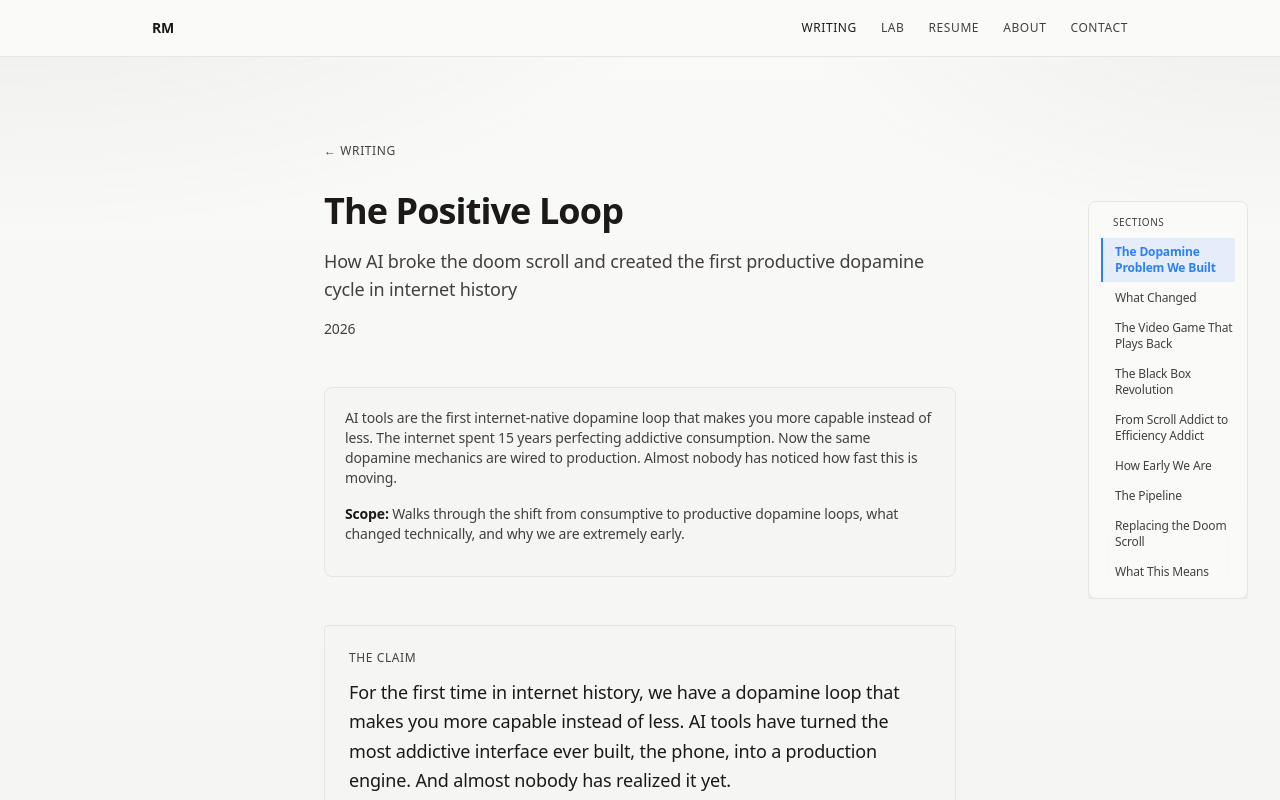
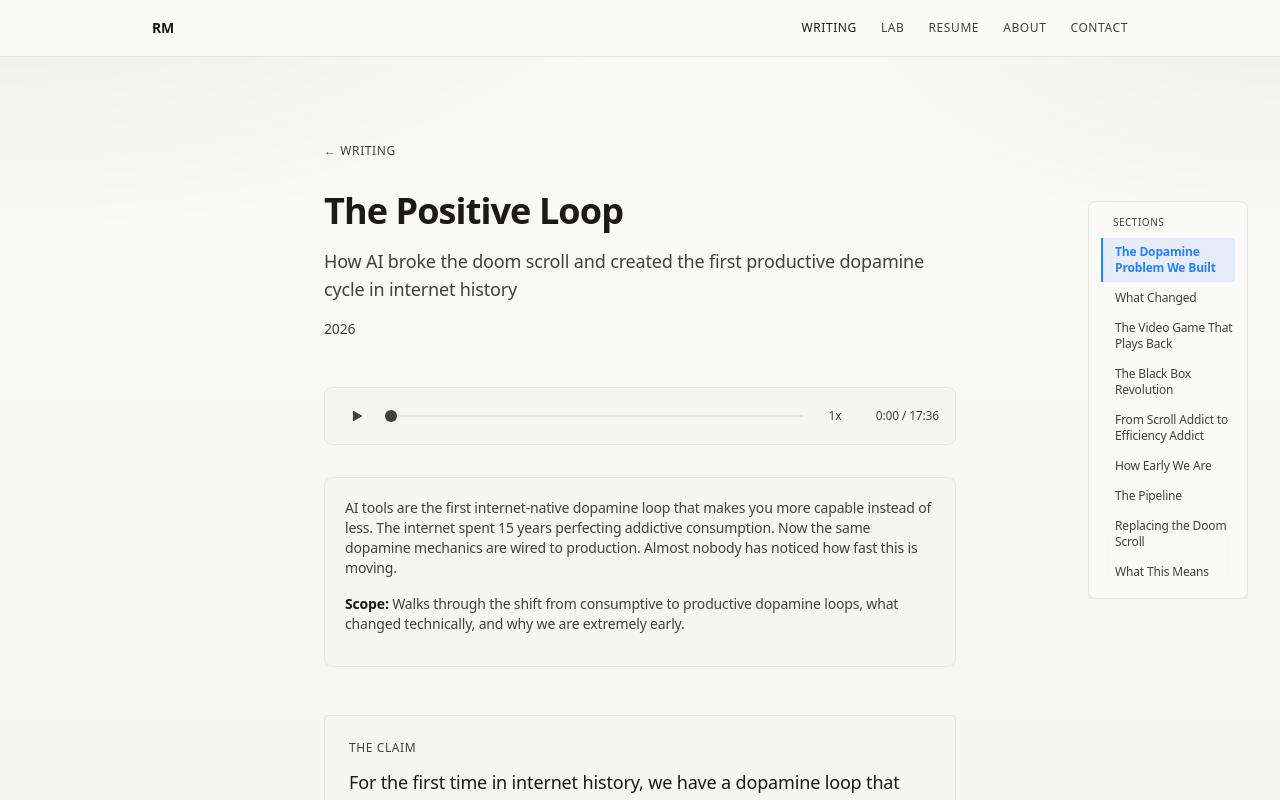
Before and after one commit to RohitMangtani/rohitmangtani-web, a Next.js app: page /writing/the-positive-loop in a window 1280 px wide. Shown: the top 800 px of the page. Built offline with nearby package versions, Linux system fonts and the light colour scheme.

Commit message:
Add article narration using Web Speech API
Zero-dependency text-to-speech narrator bar on all articles.
Play/pause, seek, speed toggle (1x/1.25x/1.5x/0.75x), time estimate.

Co-Authored-By: Claude Opus 4.6 <noreply@anthropic.com>

```diff
--- a/app/globals.css
+++ b/app/globals.css
@@ -236,6 +236,52 @@
     border-radius: 16px;
     padding: 24px;
   }
+
+  /* Narrator range slider */
+  .narrator-slider {
+    -webkit-appearance: none;
+    appearance: none;
+    height: 2px;
+    background: var(--border);
+    border-radius: 1px;
+    outline: none;
+    cursor: pointer;
+  }
+
+  .narrator-slider::-webkit-slider-thumb {
+    -webkit-appearance: none;
+    appearance: none;
+    width: 12px;
+    height: 12px;
+    border-radius: 50%;
+    background: var(--fg-muted);
+    border: none;
+    cursor: pointer;
+  }
+
+  .narrator-slider::-moz-range-track {
+    height: 2px;
+    background: var(--border);
+    border-radius: 1px;
+    border: none;
+  }
+
+  .narrator-slider::-moz-range-thumb {
+    width: 12px;
+    height: 12px;
+    border-radius: 50%;
+    background: var(--fg-muted);
+    border: none;
+    cursor: pointer;
+  }
+
+  .narrator-slider:hover::-webkit-slider-thumb {
+    background: var(--fg);
+  }
+
+  .narrator-slider:hover::-moz-range-thumb {
+    background: var(--fg);
+  }
 }
 
 @keyframes fade-in {
--- /dev/null
+++ b/components/ArticleNarrator.tsx
@@ -0,0 +1,236 @@
+'use client';
+
+import { useState, useRef, useEffect, useMemo, useCallback } from 'react';
+import type { ContentSection } from '@/types/base';
+
+function stripHtml(html: string): string {
+  return html
+    .replace(/<(?:table|figure|svg)[\s\S]*?<\/(?:table|figure|svg)>/gi, '')
+    .replace(/<\/(?:p|div|li|h[1-6]|blockquote|tr|figcaption)>/gi, '\n')
+    .replace(/<br\s*\/?>/gi, ' ')
+    .replace(/<[^>]*>/g, '')
+    .replace(/&nbsp;/g, ' ')
+    .replace(/&amp;/g, '&')
+    .replace(/&lt;/g, '<')
+    .replace(/&gt;/g, '>')
+    .replace(/&quot;/g, '"')
+    .replace(/&#39;/g, "'")
+    .replace(/\s+/g, ' ')
+    .trim();
+}
+
+function splitSentences(text: string): string[] {
+  if (!text) return [];
+  return text.split(/\n/)
+    .flatMap(line => line.split(/(?<=[.!?])\s+/))
+    .filter(s => s.trim().length > 0);
+}
+
+function extractSentences(sections: ContentSection[]): string[] {
+  const result: string[] = [];
+  for (const section of sections) {
+    result.push(section.title);
+    const text = stripHtml(section.content);
+    if (text) result.push(...splitSentences(text));
+    if (section.subsections) {
+      for (const sub of section.subsections) {
+        result.push(sub.title);
+        const subText = stripHtml(sub.content);
+        if (subText) result.push(...splitSentences(subText));
+        if (sub.list) {
+          for (const item of sub.list) {
+            const t = stripHtml(item);
+            if (t) result.push(...splitSentences(t));
+          }
+        }
+      }
+    }
+  }
+  return result;
+}
+
+function formatTime(totalSeconds: number): string {
+  const m = Math.floor(totalSeconds / 60);
+  const s = Math.floor(totalSeconds % 60);
+  return `${m}:${s.toString().padStart(2, '0')}`;
+}
+
+const SPEEDS = [1, 1.25, 1.5, 0.75] as const;
+const WPM = 150;
+
+type Status = 'idle' | 'playing' | 'paused';
+
+interface ArticleNarratorProps {
+  sections: ContentSection[];
+}
+
+export function ArticleNarrator({ sections }: ArticleNarratorProps) {
+  const [status, setStatus] = useState<Status>('idle');
+  const [currentIndex, setCurrentIndex] = useState(0);
+  const [speedIdx, setSpeedIdx] = useState(0);
+  const [mounted, setMounted] = useState(false);
+
+  const statusRef = useRef<Status>('idle');
+  const indexRef = useRef(0);
+  const speedRef = useRef<number>(SPEEDS[0]);
+  const genRef = useRef(0);
+
+  // Keep refs in sync for async callback access
+  statusRef.current = status;
+  indexRef.current = currentIndex;
+  speedRef.current = SPEEDS[speedIdx];
+
+  const { sentences, cumulativeWords, totalWords } = useMemo(() => {
+    const s = extractSentences(sections);
+    const wc = s.map(sent => sent.split(/\s+/).length);
+    const cum: number[] = [];
+    let sum = 0;
+    for (const c of wc) {
+      sum += c;
+      cum.push(sum);
+    }
+    return { sentences: s, cumulativeWords: cum, totalWords: sum };
+  }, [sections]);
+
+  const sentencesRef = useRef(sentences);
+  sentencesRef.current = sentences;
+
+  useEffect(() => {
+    if (typeof window !== 'undefined' && 'speechSynthesis' in window) {
+      setMounted(true);
+    }
+    return () => { window.speechSynthesis?.cancel(); };
+  }, []);
+
+  const speakFrom = useCallback((index: number) => {
+    const gen = ++genRef.current;
+    window.speechSynthesis.cancel();
+
+    if (index >= sentencesRef.current.length) {
+      statusRef.current = 'idle';
+      setStatus('idle');
+      indexRef.current = 0;
+      setCurrentIndex(0);
+      return;
+    }
+
+    const utterance = new SpeechSynthesisUtterance(sentencesRef.current[index]);
+    utterance.rate = speedRef.current;
+
+    utterance.onend = () => {
+      if (gen !== genRef.current) return;
+      if (statusRef.current !== 'playing') return;
+      const next = indexRef.current + 1;
+      indexRef.current = next;
+      setCurrentIndex(next);
+      if (next < sentencesRef.current.length) {
+        speakFrom(next);
+      } else {
+        statusRef.current = 'idle';
+        setStatus('idle');
+        indexRef.current = 0;
+        setCurrentIndex(0);
+      }
+    };
+
+    window.speechSynthesis.speak(utterance);
+  }, []);
+
+  function handlePlayPause() {
+    if (status === 'playing') {
+      window.speechSynthesis.pause();
+      statusRef.current = 'paused';
+      setStatus('paused');
+    } else if (status === 'paused') {
+      window.speechSynthesis.resume();
+      statusRef.current = 'playing';
+      setStatus('playing');
+    } else {
+      statusRef.current = 'playing';
+      setStatus('playing');
+      speakFrom(indexRef.current);
+    }
+  }
+
+  function handleSeek(e: React.ChangeEvent<HTMLInputElement>) {
+    const pct = Number(e.target.value) / 100;
+    const targetWords = pct * totalWords;
+    let idx = 0;
+    for (let i = 0; i < cumulativeWords.length; i++) {
+      if (cumulativeWords[i] >= targetWords) { idx = i; break; }
+      idx = i;
+    }
+    indexRef.current = idx;
+    setCurrentIndex(idx);
+    if (status === 'playing' || status === 'paused') {
+      statusRef.current = 'playing';
+      setStatus('playing');
+      speakFrom(idx);
+    }
+  }
+
+  function handleSpeedChange() {
+    const newIdx = (speedIdx + 1) % SPEEDS.length;
+    setSpeedIdx(newIdx);
+    speedRef.current = SPEEDS[newIdx];
+    if (status === 'playing' || status === 'paused') {
+      statusRef.current = 'playing';
+      setStatus('playing');
+      speakFrom(indexRef.current);
+    }
+  }
+
+  const speed = SPEEDS[speedIdx];
+  const totalTimeSec = (totalWords / WPM) * 60 / speed;
+  const elapsedWords = currentIndex > 0 && currentIndex <= cumulativeWords.length
+    ? cumulativeWords[currentIndex - 1]
+    : 0;
+  const elapsedTimeSec = (elapsedWords / WPM) * 60 / speed;
+  const progress = totalWords > 0 ? (elapsedWords / totalWords) * 100 : 0;
+
+  if (!mounted || sentences.length === 0) return null;
+
+  return (
+    <div className="mb-8 flex items-center gap-3 px-4 py-3 border border-[var(--border)] rounded-lg bg-[var(--bg-secondary)]">
+      <button
+        onClick={handlePlayPause}
+        className="flex-shrink-0 w-8 h-8 flex items-center justify-center text-[var(--fg-muted)] hover:text-[var(--fg)]"
+        aria-label={status === 'playing' ? 'Pause narration' : 'Play narration'}
+      >
+        {status === 'playing' ? (
+          <svg width="14" height="14" viewBox="0 0 14 14" fill="currentColor">
+            <rect x="2" y="1" width="3.5" height="12" rx="0.75" />
+            <rect x="8.5" y="1" width="3.5" height="12" rx="0.75" />
+          </svg>
+        ) : (
+          <svg width="14" height="14" viewBox="0 0 14 14" fill="currentColor">
+            <path d="M3 1.5v11l9.5-5.5L3 1.5z" />
+          </svg>
+        )}
+      </button>
+
+      <input
+        type="range"
+        className="narrator-slider flex-1"
+        min={0}
+        max={100}
+        step={0.1}
+        value={progress}
+        onChange={handleSeek}
+        aria-label="Narration progress"
+      />
+
+      <button
+        onClick={handleSpeedChange}
+        className="flex-shrink-0 text-xs font-medium text-[var(--fg-muted)] hover:text-[var(--fg)] min-w-[2.5rem] text-center"
+        aria-label={`Playback speed: ${speed}x`}
+      >
+        {speed}x
+      </button>
+
+      <span className="flex-shrink-0 text-xs text-[var(--fg-muted)] tabular-nums min-w-[4.5rem] text-right">
+        {formatTime(elapsedTimeSec)} / {formatTime(totalTimeSec)}
+      </span>
+    </div>
+  );
+}
--- a/components/WritingTemplate.tsx
+++ b/components/WritingTemplate.tsx
@@ -6,6 +6,7 @@ import Link from 'next/link';
 import TableOfContents from '@/components/TableOfContents';
 import References from '@/components/References';
 import DataAvailability from '@/components/DataAvailability';
+import { ArticleNarrator } from '@/components/ArticleNarrator';
 
 interface WritingTemplateProps {
   data: {
@@ -81,6 +82,9 @@ export function WritingTemplate({ data }: WritingTemplateProps) {
           <p className="text-lg text-[var(--fg-muted)] mb-4">{data.subtitle}</p>
           <p className="text-sm text-[var(--fg-muted)]">{data.date}</p>
         </header>
+
+        {/* Narration */}
+        <ArticleNarrator sections={data.sections} />
 
         {/* Table of Contents */}
         <TableOfContents items={tocItems} />
```
